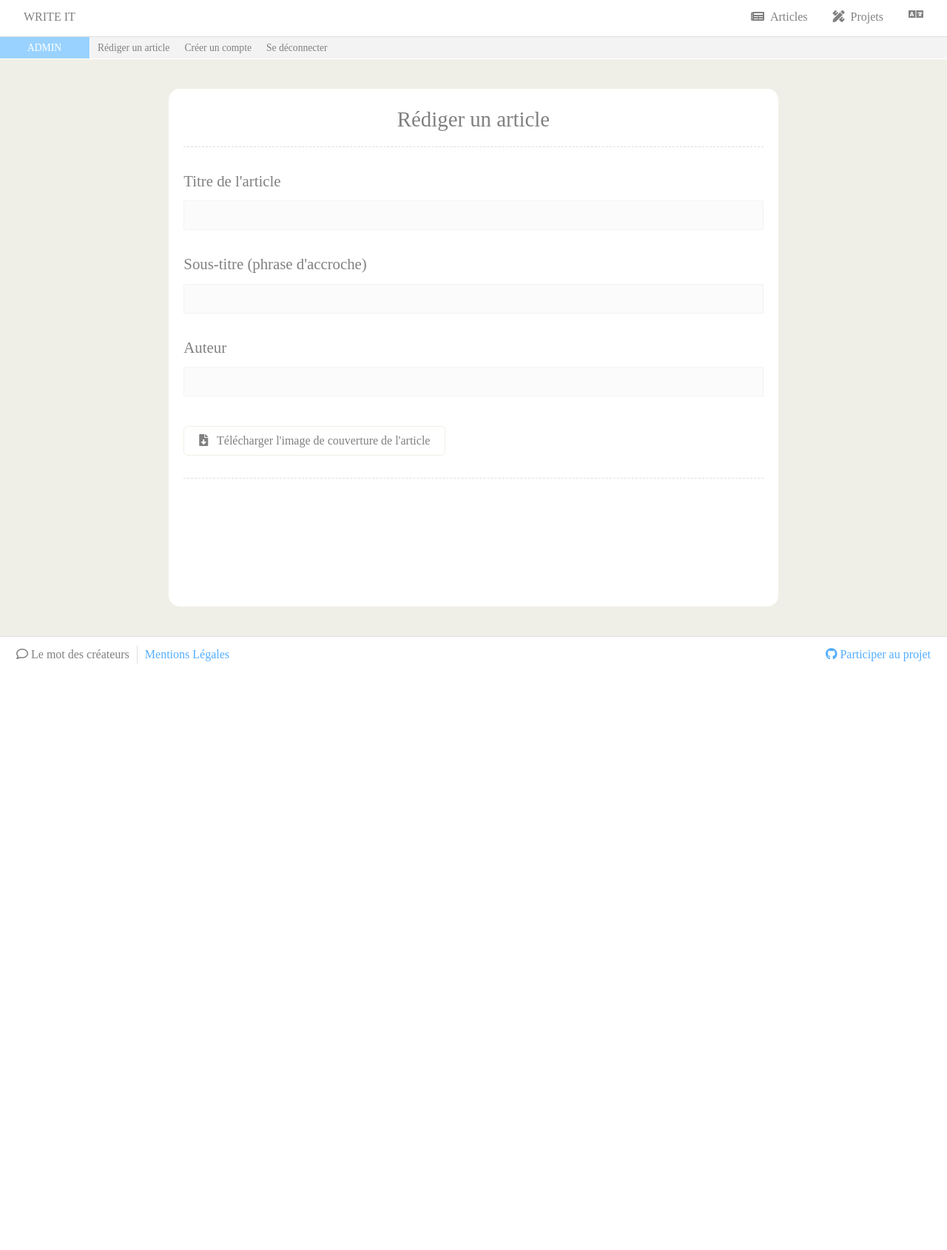
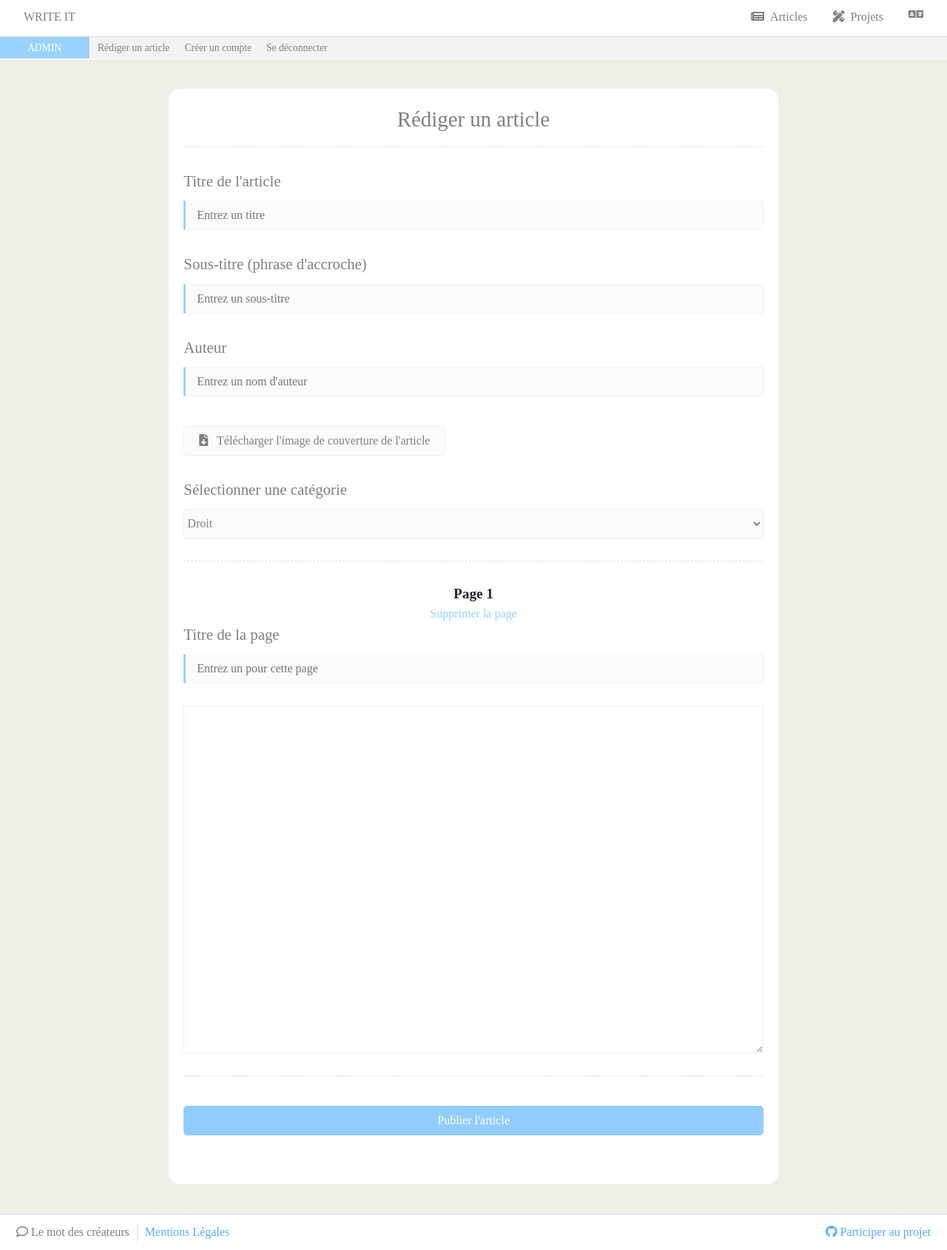
Before and after one commit to NoeFaure/My-Web-Project, a PHP site: page /views/create_article.php in a window 1280 px wide. Shown: the whole page at 74% size. Before the commit the page ends 897 px from the top, so only its background shows below. Run offline with PHP 8.4, Linux system fonts and the light colour scheme; the visitor is signed in with stand-in values (Sample User, id 1); some libraries are stand-ins or nearby versions.

Commit message:
create article

```diff
--- a/css/create_article.css
+++ b/css/create_article.css
@@ -30,6 +30,7 @@
 	outline: none;
 	transition: 0.5s;
 	padding-left: 15px;
+	border-left: 3px solid #99d2ff;
 }
 
 .create-article-input:focus
@@ -63,6 +64,7 @@
 	transition: 0.5s;
 	padding-left: 20px;
 	padding-right: 20px;
+	background-color: #fbfbfb;
 
 	margin-top: 10px;
 	margin-bottom: 30px;
@@ -79,5 +81,86 @@
 	width:100%;
 	height:1px;
 	border-bottom: 1px dashed #dedede;
+	margin-bottom: 30px;
 
 }
+
+.create-article-select
+{
+	width: 100%;
+	border: 1px solid #f0efe7;
+	color: grey;
+	background-color: #fbfbfb;
+	margin-bottom: 30px;
+	cursor: pointer;
+	height: 40px;
+}
+
+.create-article-text-area
+{
+	width: 100%;
+	border: 1px solid #f0efe7;
+	height: 470px;
+
+	letter-spacing: 1px;
+	line-height: 1.6em;
+	font-size: 1em;
+	outline: none;
+	margin-bottom: 30px;
+
+	padding-left: 15px;
+	padding-top: 10px;
+	padding-right: 15px;
+	padding-bottom: 10px;
+}
+
+.create-article-text-area:focus
+{
+	border: 1px solid #92ccff;
+}
+
+.create-article-submit
+{
+	border: 1px solid #92ccff;
+	padding: 7px;
+	border-radius: 5px;
+	color: white;
+	cursor: pointer;
+	outline: none;
+	transition: 0.5s;
+	padding-left: 20px;
+	padding-right: 20px;
+	background-color: #92ccff;
+	width: 100%;
+
+	margin-top: 10px;
+	margin-bottom: 30px;
+}
+
+.create-article-submit:hover
+{
+	background-color: #579bd8;
+	border: 1px solid #579bd8;
+}
+
+.create-article-page-number
+{
+	text-align: center;
+	font-weight: 800;
+	font-size: 1.2em;
+}
+
+.create-article-page-delete
+{
+	width: 100%;
+	text-align: center;
+	cursor: pointer;
+	color: #99d2ff;
+	transition:0.5s;
+}
+
+.create-article-page-delete:hover
+{
+	text-decoration:underline;
+	color: #579bd8;
+}
--- a/views/create_article.php
+++ b/views/create_article.php
@@ -29,17 +29,38 @@
 				<div class="create-article-title-header">Rédiger un article</div>
 				<form action="#" method="post">
 					<label class="create-article-label">Titre de l'article</label>
-					<input class="create-article-input" type="text">
+					<input class="create-article-input" type="text" placeholder="Entrez un titre">
 
 					<label class="create-article-label">Sous-titre (phrase d'accroche)</label>
-					<input class="create-article-input" type="text">
+					<input class="create-article-input" type="text" placeholder="Entrez un sous-titre">
 
 					<label class="create-article-label">Auteur</label>
-					<input class="create-article-input" type="text">
+					<input class="create-article-input" type="text" placeholder="Entrez un nom d'auteur">
 
 					<label for="file" class="create-article-label-file"><i class="fas fa-file-download"></i> &nbsp; Télécharger l'image de couverture de l'article</label>
 					<input id="file" class="create-article-upload" type="file">
+
+					<label class="create-article-label">Sélectionner une catégorie</label>
+					<select class="create-article-select">
+						<option value="Droit">Droit</option>
+						<option value="Informatique">Informatique</option>
+					</select>
+
 					<div class="create-article-line-spacer"></div>
+
+					<div class="create-article-page-number">Page 1</div>
+					<a><div class="create-article-page-delete">Supprimer la page</div></a>
+
+					<div class="create-article-create-page-container">
+						<label class="create-article-label">Titre de la page</label>
+						<input class="create-article-input" type="text" placeholder="Entrez un pour cette page">
+
+						<textarea rows="4" cols="50" class="create-article-text-area"></textarea>
+
+						<div class="create-article-line-spacer"></div>
+
+						<input type="submit" value="Publier l'article" class="create-article-submit">
+					</div>
 				</form>
 			</div>
 		</div>
```
